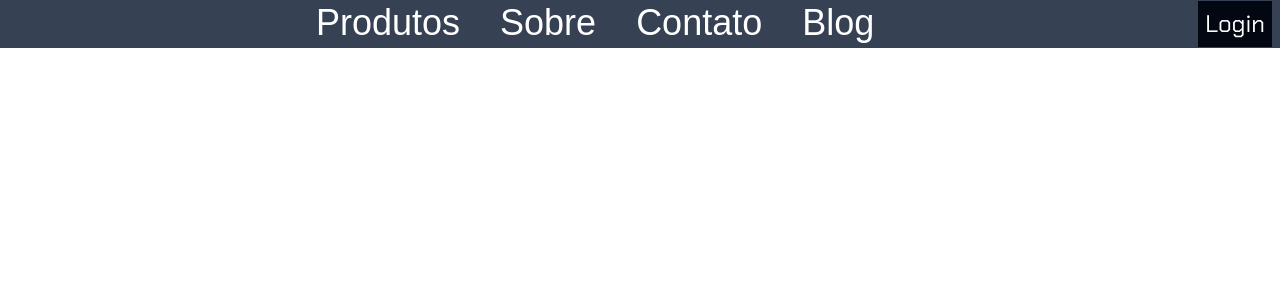
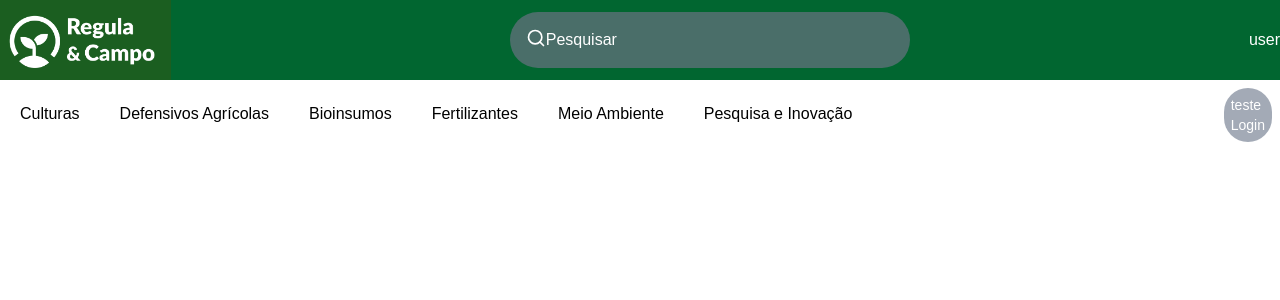
Before and after one commit to Cipher0023/Regula-Agro, a Next.js app in the folder frontend-regula-e-campo/: page / in a window 1280 px wide. Shown: the top 300 px of the page. Built offline with nearby package versions, Linux system fonts and the light colour scheme.

Commit message:
navbar quase concluída, ainda um protótipo, mas ideal para uma reunião

```diff
--- a/frontend-regula-e-campo/src/components/Navbar/Item/index.tsx
+++ b/frontend-regula-e-campo/src/components/Navbar/Item/index.tsx
@@ -11,9 +11,9 @@ export default function NavItem(props: NavItemInterface) {
   return (
     <li
       className={`
-        m-5 text-4xl font-normal transition-colors duration-200
+        m-5 text-base font-normal transition-colors duration-200
         border-b-2 hover:text-blue-500
-        ${props.isActive ? 'text-white border-blue-500' : 'text-white border-transparent'}
+        ${props.isActive ? 'text-white border-blue-500' : 'text-black border-transparent'}
       `}
     >
       <Link href={props.url}>
--- a/frontend-regula-e-campo/src/components/Navbar/Navbar.tsx
+++ b/frontend-regula-e-campo/src/components/Navbar/Navbar.tsx
@@ -3,46 +3,64 @@ import React from "react";
 import Link from "next/link";
 import NavItem, { NavItemInterface } from "./Item/index";
 import { usePathname } from "next/navigation";
-import { Chakra_Petch } from 'next/font/google';
+import {Search} from "lucide-react";
 
-
-
-const chakra = Chakra_Petch({
-  weight: ['300', '400', '500', '600', '700'],
-  style: ['normal', 'italic'],
-  subsets: ['latin'],
-  display: 'swap',
-  });
 
 
 export default function Navbar() {
 
   const items: NavItemInterface[] = [
     {
-      url: "/produtos",
-      label: "Produtos"
+      url: "/culturas",
+      label: "Culturas"
     },
     {
-      url: "/sobre",
-      label: "Sobre"
+      url: "/defensivos_agricolas",
+      label: "Defensivos Agrícolas"
     },
     {
-      url: "/contato",
-      label: "Contato"
+      url: "/bioinsumos",
+      label: "Bioinsumos"
     },
     {
-      url:"/blog",
-      label:"Blog"
-    }
+      url:"/fertilizantes",
+      label:"Fertilizantes"
+    },
+    {
+      url:"/biodiversidade",
+      label:"Meio Ambiente"
+    },
+    {
+      url:"/pesquisa_e_inovacao",
+      label:"Pesquisa e Inovação"
+    },
   ];
 
   const pathName = usePathname();
 
   return (
     <header>
-      <nav className="sm:h-[2em] bg-gradient-to-b  from-gray-700 to-gray-700 flex flex-row text-2xl justify-between items-center box-border">
+      <div className="bg-green-800 w-full flex justify-between items-center">
         <Link href="/">
+          <img
+            src="regulaEcampo.png"
+            alt="banner"
+            className="h-20 object-cover"
+            loading="lazy"
+          />
         </Link>
+
+        <div className=" w-100 flex flex-row bg-gray-500/70 rounded-full p-4">
+          <Search className="w-5 h-5 text-white" />
+          Pesquisar
+        </div>
+
+        <div>
+          user
+        </div>
+
+      </div>
+      <nav className="bg-white flex flex-row text-sm justify-between items-center box-border">
         <ul className="flex flex-row">
           {items.map((item, index) => (
             <NavItem
@@ -53,7 +71,8 @@ export default function Navbar() {
             />
           ))}
         </ul>
-        <Link href="/login" className={`p-1 border-3 border-transparent ${chakra.className} bg-gray-950 text-white hover:border-blue-500 m-2`}>
+        <Link href="/login" className="p-1 text-sm border-3 border-transparent bg-gray-400/90 rounded-full text-white hover:border-green-500 m-2">
+        <div>teste</div>
         Login
         </Link>
       </nav>
```
Also changed, not shown: frontend-regula-e-campo/package.json (+7 -6 lines), frontend-regula-e-campo/public/regulaEcampo.png (added), 1 other file (tests, documents, lock files or other folders).
